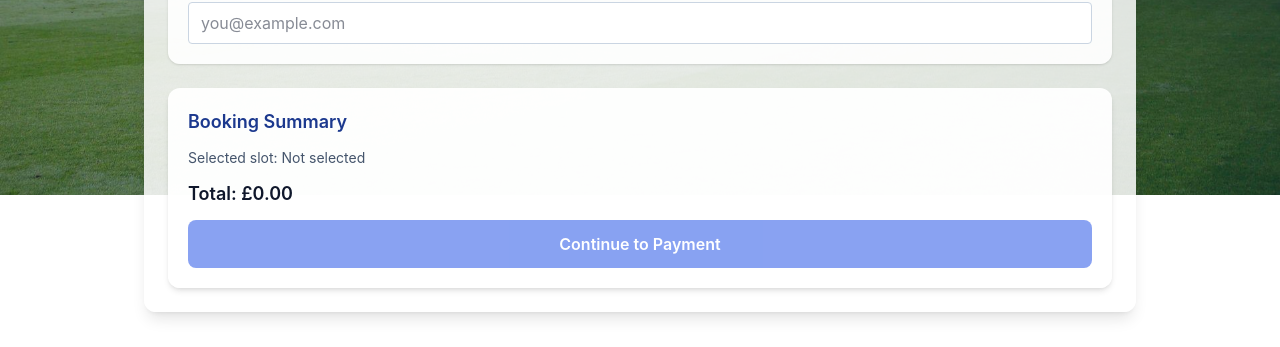
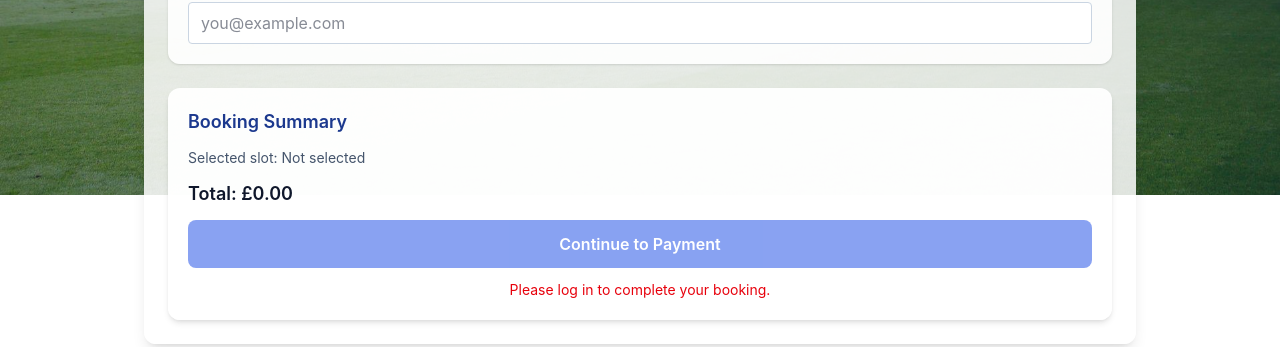
Before and after one commit to Misho-1019/Stamford-Bridge-Tour, a React (Vite) app in the folder client/: page /book in a window 1280 px wide. Shown: the part 605-952 px from the top of the page. Built offline with nearby package versions, Linux system fonts and the light colour scheme; no server answers.

Commit message:
Require authentication before booking

```diff
--- a/client/src/pages/BookingPage.tsx
+++ b/client/src/pages/BookingPage.tsx
@@ -5,8 +5,13 @@ import { formatDateTime, formatPrice } from "../lib/format";
 import type { Slot, SlotsResponse } from "../types/slot";
 import type { TicketType } from "../types/ticket";
 import { createHold } from "../api/holds";
+import { useClientAuth } from "../context/ClientAuthContext";
+import { useNavigate } from "react-router";
 
 function BookingPage() {
+    const { isAuthenticated } = useClientAuth();
+    const navigate = useNavigate();
+
     const [date, setDate] = useState("");
     const [slotsData, setSlotsData] = useState<SlotsResponse | null>(null);
     const [ticketTypes, setTicketTypes] = useState<TicketType[]>([]);
@@ -88,6 +93,14 @@ function BookingPage() {
         }));
 
     async function handleContinueToPayment() {
+        if (!isAuthenticated) {
+            navigate('/login', {
+                state: { from: { pathname: '/book' } },
+            })
+
+            return;
+        }
+
         if (!selectedSlotId) {
             setBookingError("Please select a slot");
             return;
@@ -351,6 +364,7 @@ function BookingPage() {
                     type="button"
                     onClick={handleContinueToPayment}
                     disabled={
+                        // !isAuthenticated ||
                         !selectedSlotId ||
                         totalCents === 0 ||
                         !email ||
@@ -362,6 +376,12 @@ function BookingPage() {
                         ? "Redirecting..."
                         : "Continue to Payment"}
                 </button>
+
+                {!isAuthenticated && (
+                    <p className="text-sm text-red-600 text-center">
+                        Please log in to complete your booking.
+                    </p>
+                )}
             </div>
         </section>
     );
```
